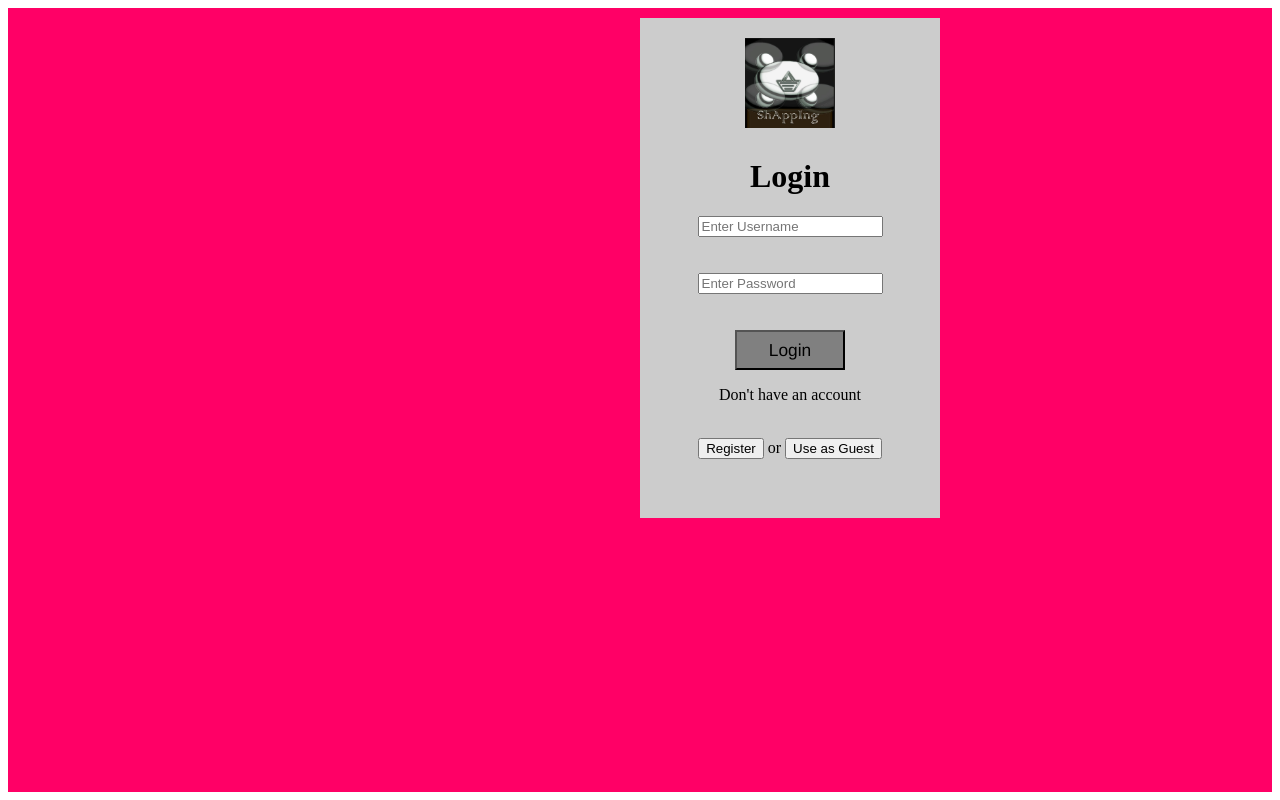
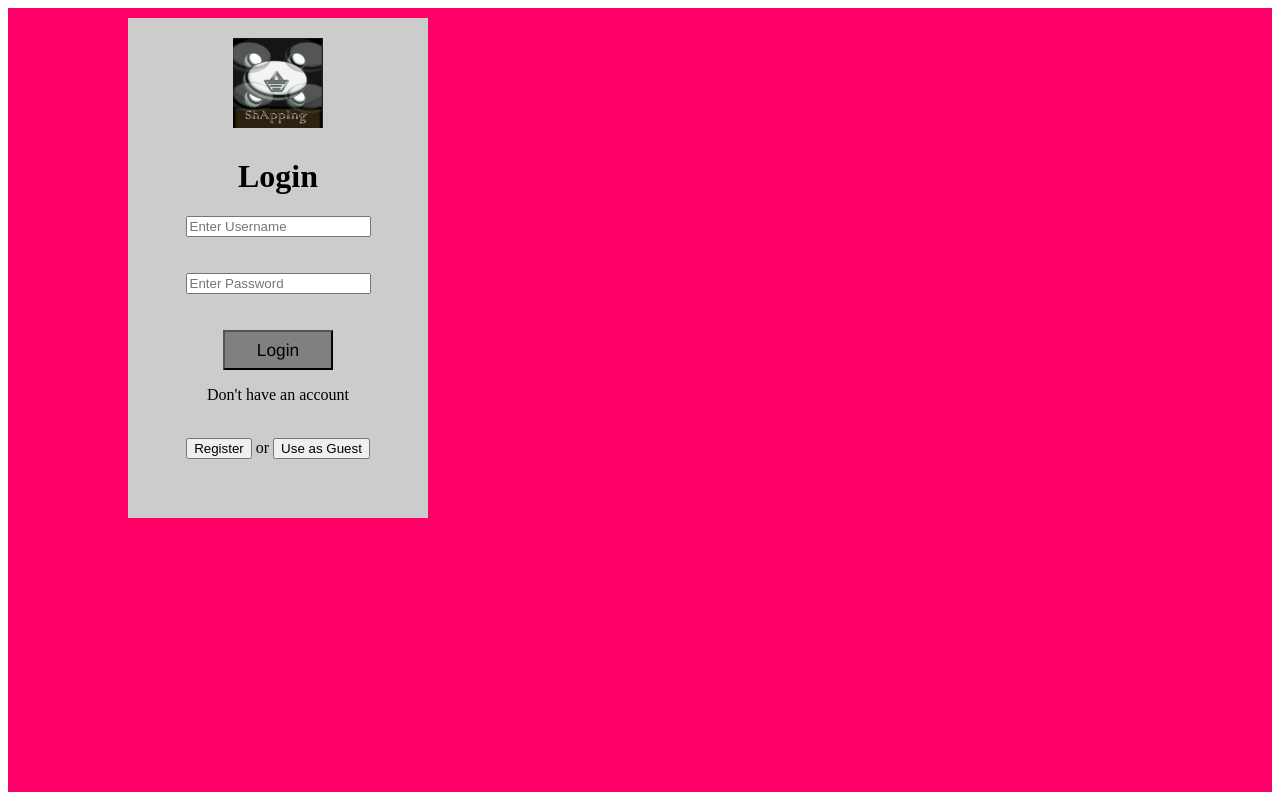
Before and after one commit to Sana-CollegeProjects/group21, a PHP site: page / in a window 1280 px wide. Run offline with PHP 8.4, Linux system fonts and the light colour scheme.

Commit message:
final backup

```diff
--- a/my-app/www/Search Bar Pages/Food.css
+++ b/my-app/www/Search Bar Pages/Food.css
@@ -1,3 +1,4 @@
+/*Pages with searchbar*/
 * {
   box-sizing: border-box;
 }
@@ -31,10 +32,11 @@
 #myTable tr {
   border-bottom: 1px solid #ddd;
 }
-
+/*Pages with searchbar*/
 #myTable tr.header, #myTable tr:hover {
   background-color: #f1f1f1;
 }
+
 td{
      border: 2px solid #ccc;
     width: 120px;
@@ -44,5 +46,3 @@
     z-index: 23;
     cursor: cell;
 }
-tr{
-}
--- a/my-app/www/Search Bar Pages/FoodCupboard.html
+++ b/my-app/www/Search Bar Pages/FoodCupboard.html
@@ -521,3 +521,4 @@
 
 </body>
 </html>
+<!--https://www.w3schools.com/howto/howto_js_filter_table.asp-->
--- a/my-app/www/Search Bar Pages/Meat.html
+++ b/my-app/www/Search Bar Pages/Meat.html
@@ -289,3 +289,4 @@
 
 </body>
 </html>
+<!--https://www.w3schools.com/howto/howto_js_filter_table.asp-->
--- a/my-app/www/Search Bar Pages/SVfruit.html
+++ b/my-app/www/Search Bar Pages/SVfruit.html
@@ -775,3 +775,4 @@
 
 </body>
 </html>
+<!--https://www.w3schools.com/howto/howto_js_filter_table.asp-->
--- a/my-app/www/css/register.css
+++ b/my-app/www/css/register.css
@@ -26,7 +26,7 @@
 position: absolute;
 width: 300px;
 height: 500px;
-left: 50%;
+left: 10%;
 margin:0 auto;
 margin-top:10px;
 
--- a/my-app/www/store_items.php
+++ b/my-app/www/store_items.php
@@ -1,3 +1,4 @@
+<!--All code below sourced from: "Simple Add To Cart System Using Jquery,Ajax And PHP On Talkerscode.Com". Talkerscode.com. N.p., 2017. Web. 9 Mar. 2017.>
 <?php
   session_start();
 
```
Also changed, not shown: my-app/www/cart.html (+3 -63 lines).
